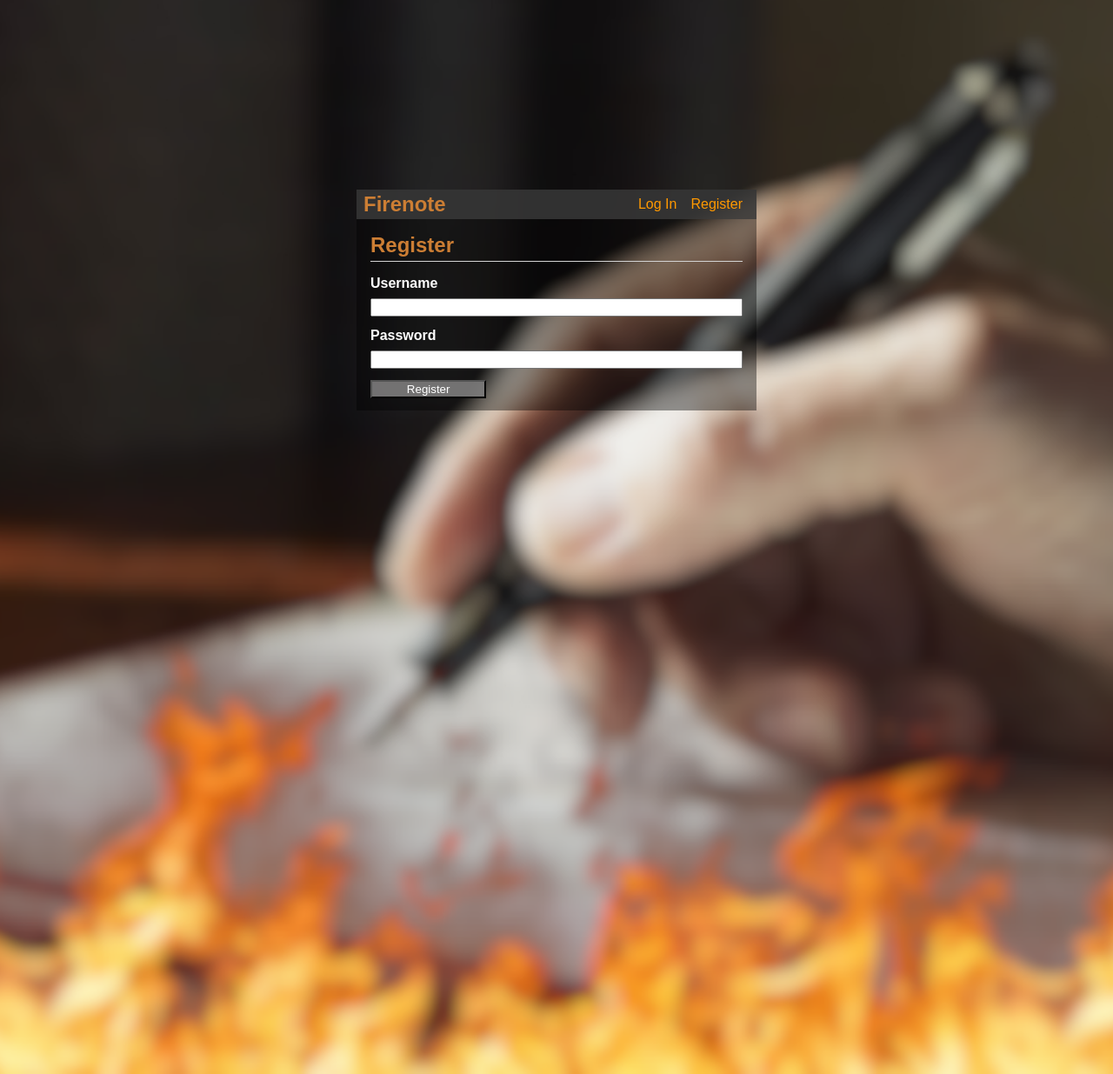
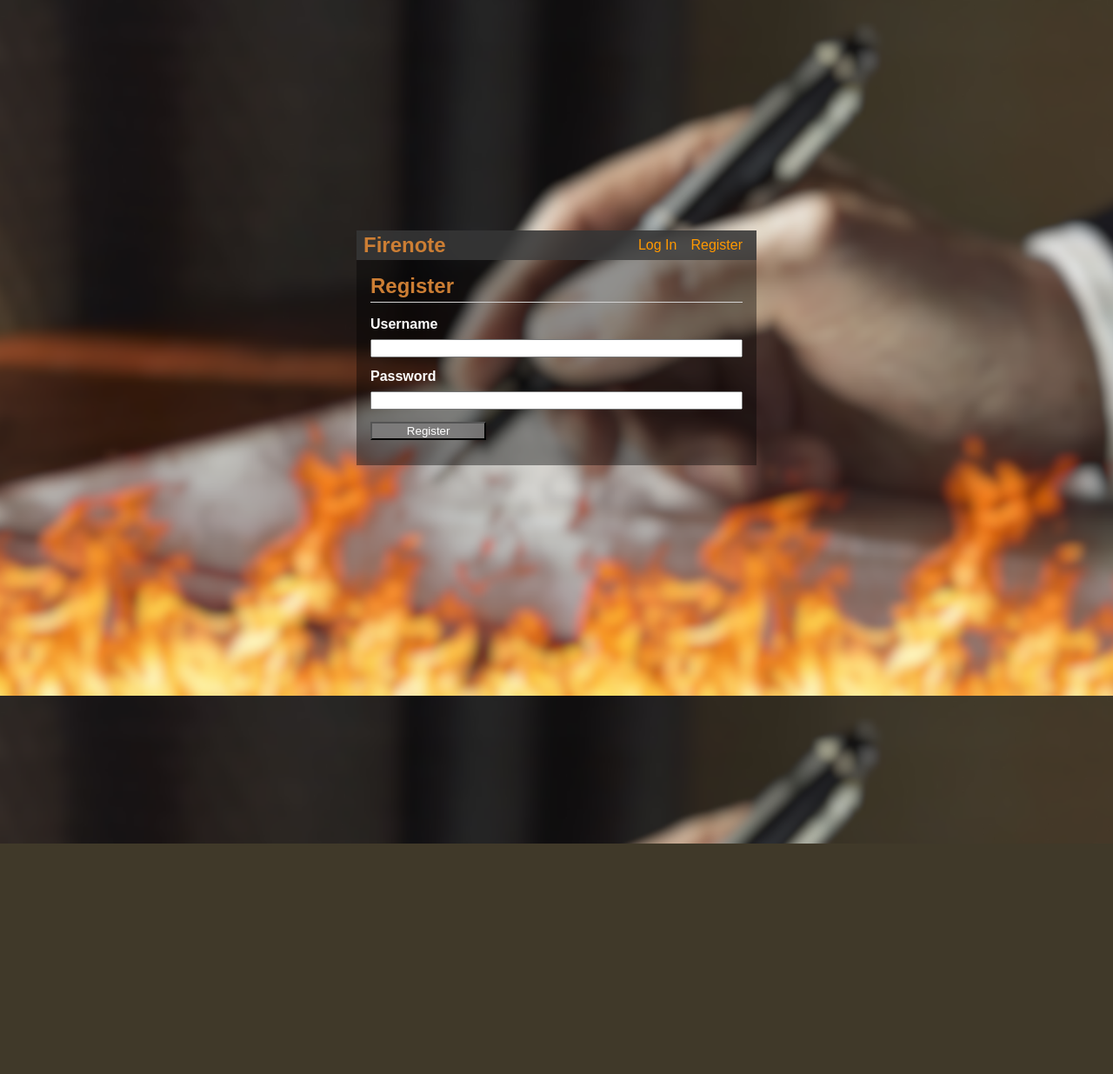
Before and after one commit to Slundey/Firenote, a Flask app: page /auth/register in a window 1280 px wide. Shown: the whole page at 87% size. After the commit the page ends 970 px from the top, so only its background shows below. Run offline with Flask 2, Linux system fonts and the light colour scheme.

Commit message:
update i think

```diff
--- a/firenote/app.py
+++ b/firenote/app.py
@@ -15,7 +15,6 @@
 def wrap_filenames(name: str, width: int = 12):
     return "\n".join(wrap(name, width))
 
-#implemented auth check, but not applied to all cases!
 def sentinel():
     if not "username" in session:
         return redirect(url_for("auth.login"))
@@ -88,8 +87,7 @@
             # unlikely
             while len(get_db().execute("SELECT * FROM notes WHERE id=?", (id,)).fetchall()) > 0:
                 id = gen_note_id(session["username"])
-
-        get_db().execute("INSERT OR REPLACE INTO notes(id, content, title, user) VALUES(?, ?, ?, ?)", (id, content, id, session["username"]))
+        get_db().execute("INSERT OR REPLACE INTO notes(id, content, title, user, dir) VALUES(?, ?, ?, ?, ?)", (id, content, id, session["username"], "DEFAULT"))
         get_db().commit()
         return id
 
--- a/firenote/static/auth.css
+++ b/firenote/static/auth.css
@@ -1,30 +1,33 @@
+#main {
+    background-color: rgba(0,0,0, 0.4);
+    color: white;
+    max-width: 460px;
+    width: 460px;
+    min-height:268px;
+}
+
 html {
-    background-image: url("/static/images/bg.png");
-    background-position: center;
-    background-repeat: no-repeat;
+    background: url("/static/images/bg.png") no-repeat center center fixed;
     background-size: cover;
-    padding: 17% 0;
-    height:100vh;
     overflow-x: hidden;
     overflow-y: hidden;
     font-family: sans-serif;
-
+    min-height:970px;
 }
 
+
 body {
-    max-width: 460px;
-    /* max-height: 320px; */
-    height: -60px;
     margin: 0 auto;
-    background-color: rgba(0,0,0, 0.4);
-    color: white;
+    display:flex;
+    flex:auto;
+    justify-content: center;
+    align-items:center;
+    height: 100vh;
 }
 
 
 h1 {
-    color: #cc7e34;
-    margin: 1rem 0;
-}
+    color: #cc7e34;}
 
 a {
     color: #ff9900;
--- a/firenote/templates/authbase.html
+++ b/firenote/templates/authbase.html
@@ -1,8 +1,14 @@
 <!doctype html>
+<html>
+
+<head>
   <title>{% block title %}{% endblock %} - Firenote</title>
   <meta name="viewport" content="width=device-width, initial-scale=1.0">
   <link rel="stylesheet" href="{{ url_for('static', filename='auth.css') }}">
-<div class="bg-image"></div>
+</head>
+
+<body>
+  <div id = "main">
     <nav>
       <h1>Firenote</h1>
       <ul>
@@ -24,3 +30,7 @@
       {% endfor %}
       {% block content %}{% endblock %}
     </section>
+  </div>
+
+</body>
+</html>
--- a/firenote/templates/editor.html
+++ b/firenote/templates/editor.html
@@ -38,7 +38,6 @@
                     <a href="#" class="exportDropbtn">Export As <i class="fa fa-caret-down"></i></a>
                     <div class="export-dropdown-content">
                         <a href="#">.md</a>
-                        <a href="#">.txt</a>
                         <a href="#">.pdf</a>
                         <a href="#">.html</a>
                     </div>
```
Also changed, not shown: firenote/static/app.js (+25 -2 lines), firenote/static/editor.css (+15 -12 lines), firenote/static/library.css (+17 -19 lines), 1 other file. Lines whose indentation alone changed are shown as unchanged.
